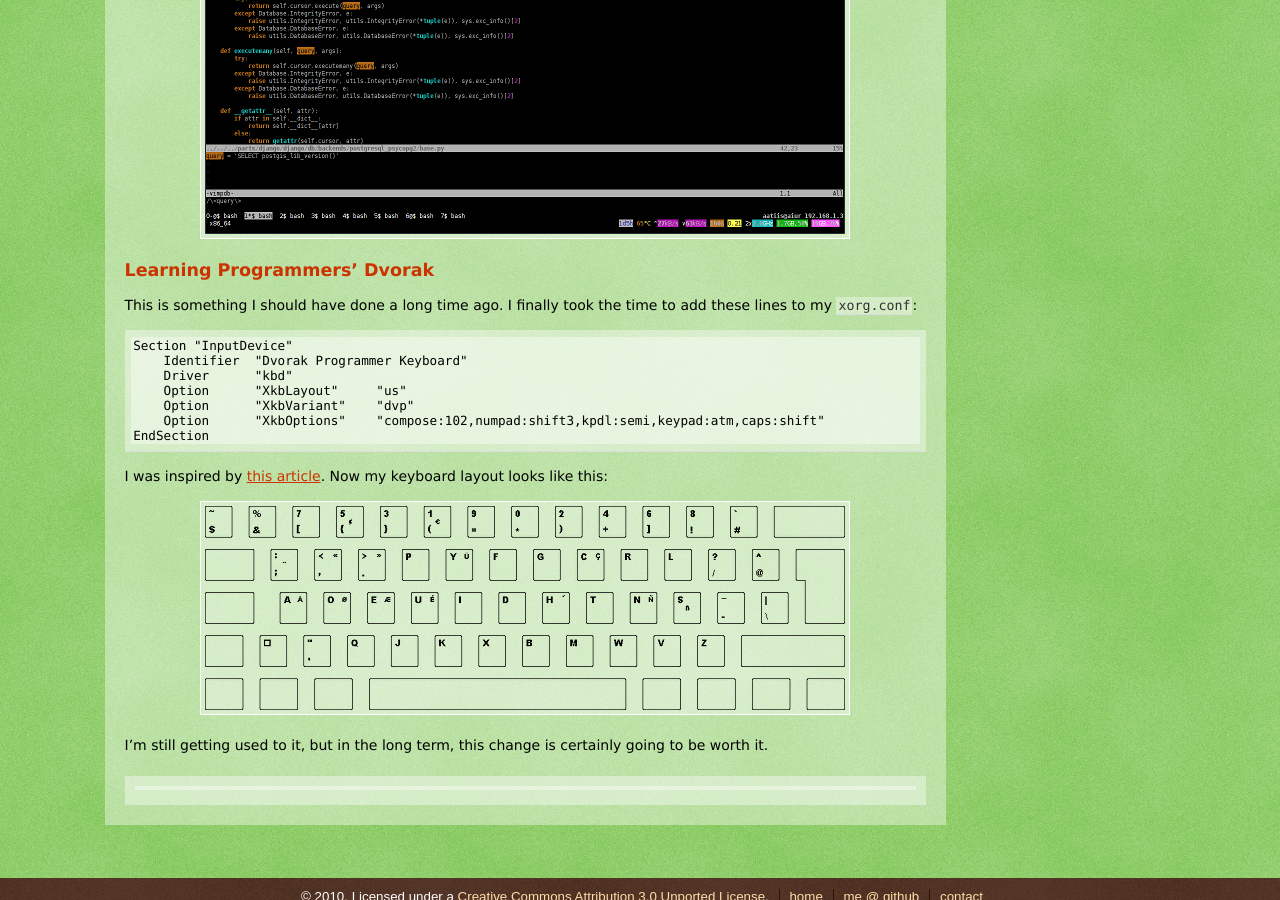
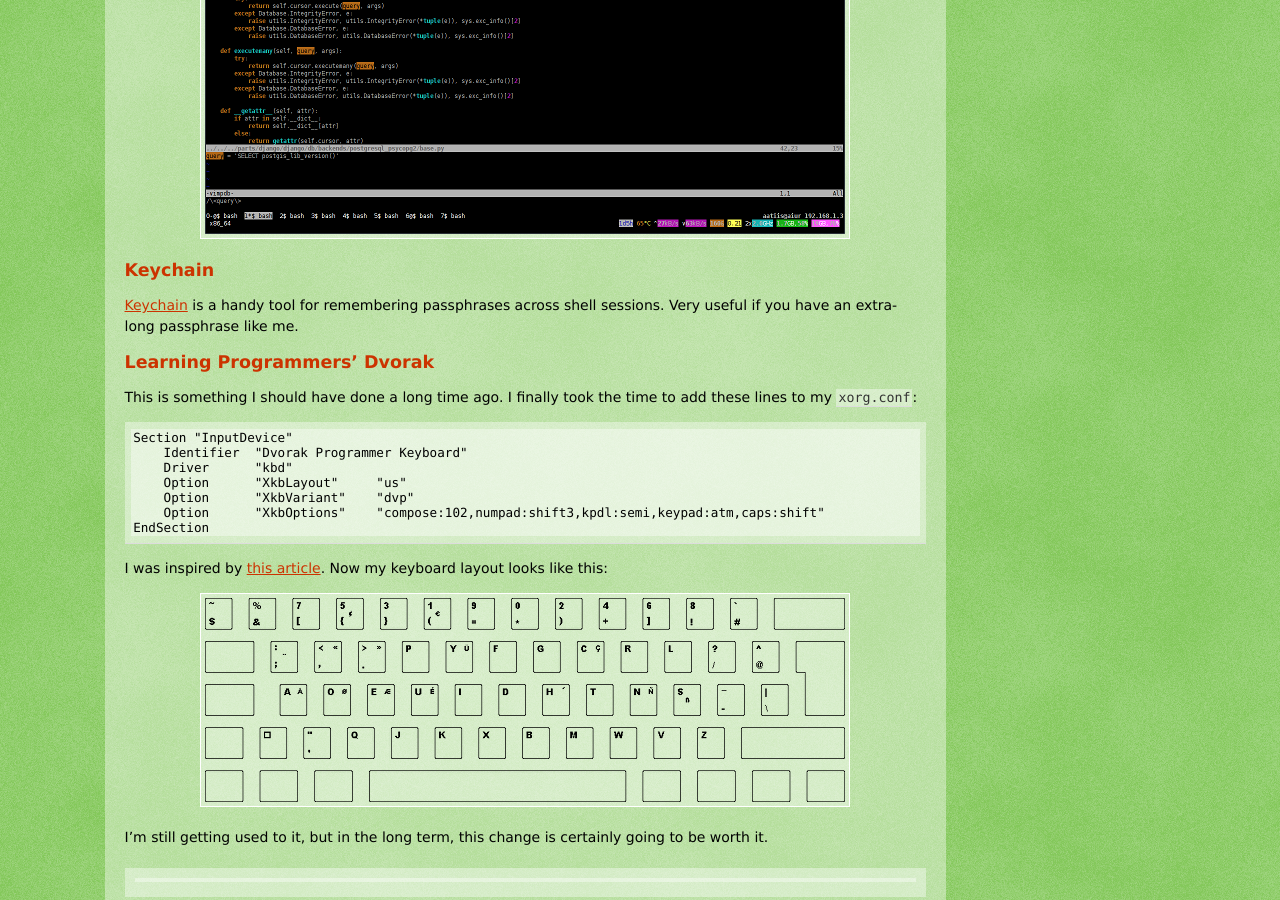
Before and after one commit to attilaolah/attilaolah.github.io, a Jekyll site: the page built from _posts/2010-09-06-productivity-boost-for-september.markdown, in a window 1280 px wide and 900 px high, scrolled down 1788 px. Built offline with Jekyll 4.4.1, drawn with Linux system fonts in a browser that asks for light colours; nearby versions of some CDN libraries.

Commit message:
added keychain

```diff
--- a/_posts/2010-09-06-productivity-boost-for-september.markdown
+++ b/_posts/2010-09-06-productivity-boost-for-september.markdown
@@ -78,6 +78,14 @@ This is how a usual `vimpdb` session looks like:
 </div>
 
 
+Keychain
+--------
+
+[Keychain](http://www.funtoo.org/en/security/keychain/intro/) is a handy tool
+for remembering passphrases across shell sessions. Very useful if you have an
+extra-long passphrase like me.
+
+
 Learning Programmers' Dvorak
 ----------------------------
 
```
